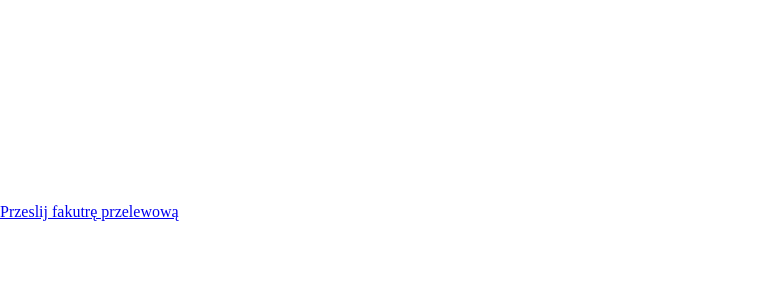
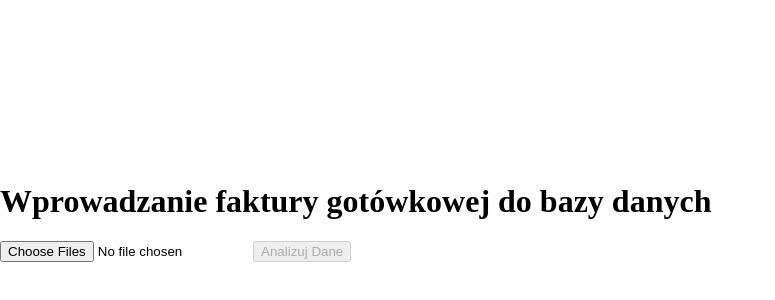
Before and after one commit to Romanooo84/personal-accounting, a React (Vite) app: page /personal-accounting/dodajfakture in a window 1280 px wide. Before the commit this address led to /personal-accounting. Shown: the part 188-488 px from the top of the page, without its empty margins (0-775 px from the left). Built offline with nearby package versions, Linux system fonts and the light colour scheme.

Commit message:
cashInvoice

```diff
--- a/src/App.tsx
+++ b/src/App.tsx
@@ -1,4 +1,5 @@
 import AnalizingInvoices from './pages/AnalizingInvoices'
+import AddInvoice from './pages/AddInvoice';
 import Home from './pages/Home'
 import { Route, Routes, Navigate } from "react-router-dom";
 
@@ -6,16 +7,10 @@ export const App = () => {
 
   return (
     <Routes>
-    {/* Przekierowanie z "/" na "/personal-accounting" */}
         <Route path="/" element={<Navigate to="/personal-accounting" />} />
-
-        {/* Strona główna pod "/personal-accounting" */}
         <Route path="/personal-accounting" element={<Home />} />
-
-        {/* Podstrona dla analizy faktur */}
-        <Route path="/personal-accounting/analizafakturprzelewowych" element={<AnalizingInvoices />} />
-
-        {/* Przekierowanie w razie nieznanej ścieżki */}
+        <Route path="/personal-accounting/analizafaktur" element={<AnalizingInvoices />} />
+        <Route path="/personal-accounting/dodajfakture" element={<AddInvoice />} />
         <Route path="*" element={<Navigate to="/personal-accounting" />} />
     </Routes>
   );
--- /dev/null
+++ b/src/pages/AddInvoice.tsx
@@ -0,0 +1,85 @@
+import React, { useState } from 'react';
+
+interface uploadedFile{
+    files: File[]
+}
+
+const AddInvoice=()=>{
+
+     const [file, setFile] = useState<uploadedFile | null>(null);
+     const [isActive, setIsActive] =useState<boolean>(true)
+
+     const onChange = (event: React.ChangeEvent<HTMLInputElement>) => {
+            if (event.target.files) {
+                const fileArray = Array.from(event.target.files);  // Convert FileList to an array of File objects
+                setFile({ files: fileArray });
+                setIsActive(false)
+            }
+        };
+
+    const clickToProcessData=()=>{
+        setIsActive(true)
+        sendInvoice()
+    }
+
+    const sendInvoice=async()=>{
+        const formData = new FormData();
+        const imagefile:string[]=[]
+        if(!file){return null}
+        Array.from(file.files).forEach((fileItem) => {
+            formData.append('files', fileItem, fileItem.name);
+            console.log(fileItem);
+            imagefile.push(URL.createObjectURL(fileItem));
+        });
+
+       /* const tempImageFile: JSX.Element[] = imagefile.map((fileURL, index) => {
+            const fileItem = file.files[index]; // Pobierz oryginalny plik
+            if (fileItem.type === 'image/jpeg') {
+                return <img width='1200px' key={index} src={fileURL} alt="uploaded" />;
+            } else if (fileItem.type === 'application/pdf') {
+                return (
+                    <embed
+                        key={index}
+                        src={fileURL}
+                        type="application/pdf"
+                        //className={css.imageFile}
+                        height="700px"
+                    />
+                );
+            }
+            else{
+            return <div>wrong file</div>
+            }
+        });
+        */
+        try {
+            console.log('wysyłam');
+            const response = await fetch('http://localhost:3000/cashInvoice', {
+                method: 'POST',
+                body: formData,
+            });
+
+            if (response.ok) {
+                const result = await response.json();
+                console.log('Plik wysłany pomyślnie:', result.files);
+                return result.files; // Zwróć pliki, jeśli serwer je obsługuje
+            } else {
+                console.error('Błąd podczas wysyłania:', response.statusText);
+            }
+        } catch (error) {
+            console.error('Wystąpił błąd:', error);
+        }
+    };
+
+
+
+    return(
+        <div>
+              <h1>Wprowadzanie faktury gotówkowej do bazy danych</h1>
+            <input type="file" multiple accept=".pdf,image/*"  onChange={onChange}/>
+            <button  onClick={clickToProcessData} disabled={isActive}  >Analizuj Dane</button>
+        </div>
+    )
+}
+
+export default AddInvoice
--- a/src/pages/AnalizingInvoices.tsx
+++ b/src/pages/AnalizingInvoices.tsx
@@ -105,7 +105,7 @@ const AnalizingInvoices = () => {
 
         try {
             console.log('wysyłam');
-            const response = await fetch('https://organizerfaktur.pl/ask', {
+            const response = await fetch('http://localhost:3000/ask', {
                 method: 'POST',
                 body: formData,
             });
@@ -126,7 +126,7 @@ const AnalizingInvoices = () => {
 
 
     const handleFileProcessing = async () => {
-        const downloadedData = await download(); // Assign the result to a variable.
+        const downloadedData = await download();
         const fail = downloadedData[0].data.name
         if (downloadedData&&fail) {
             const display = downloadedData.map((data:DownloadData, index:number) => {
@@ -187,7 +187,6 @@ const AnalizingInvoices = () => {
     };
 
     const sendData = useCallback(async (data: DataToSend)=>{
-        //console.log(data)
         try {
             console.log('wysyłam plik');
             const response = await fetch('https://organizerfaktur.pl/newCompanyData', {
--- a/src/pages/Home.tsx
+++ b/src/pages/Home.tsx
@@ -3,7 +3,8 @@ import { Link } from "react-router-dom"
 const Home=()=>{
     return(
         <div>
-            <Link to={'analizafakturprzelewowych'}>Przeslij fakutrę przelewową</Link>
+            <Link to={'analizafaktur'}>Przeslij fakutrę przelewową</Link>
+            <Link to={'dodajfakture'}>Przeslij fakutrę gotówkową</Link>
         </div>
     )
 }
```
